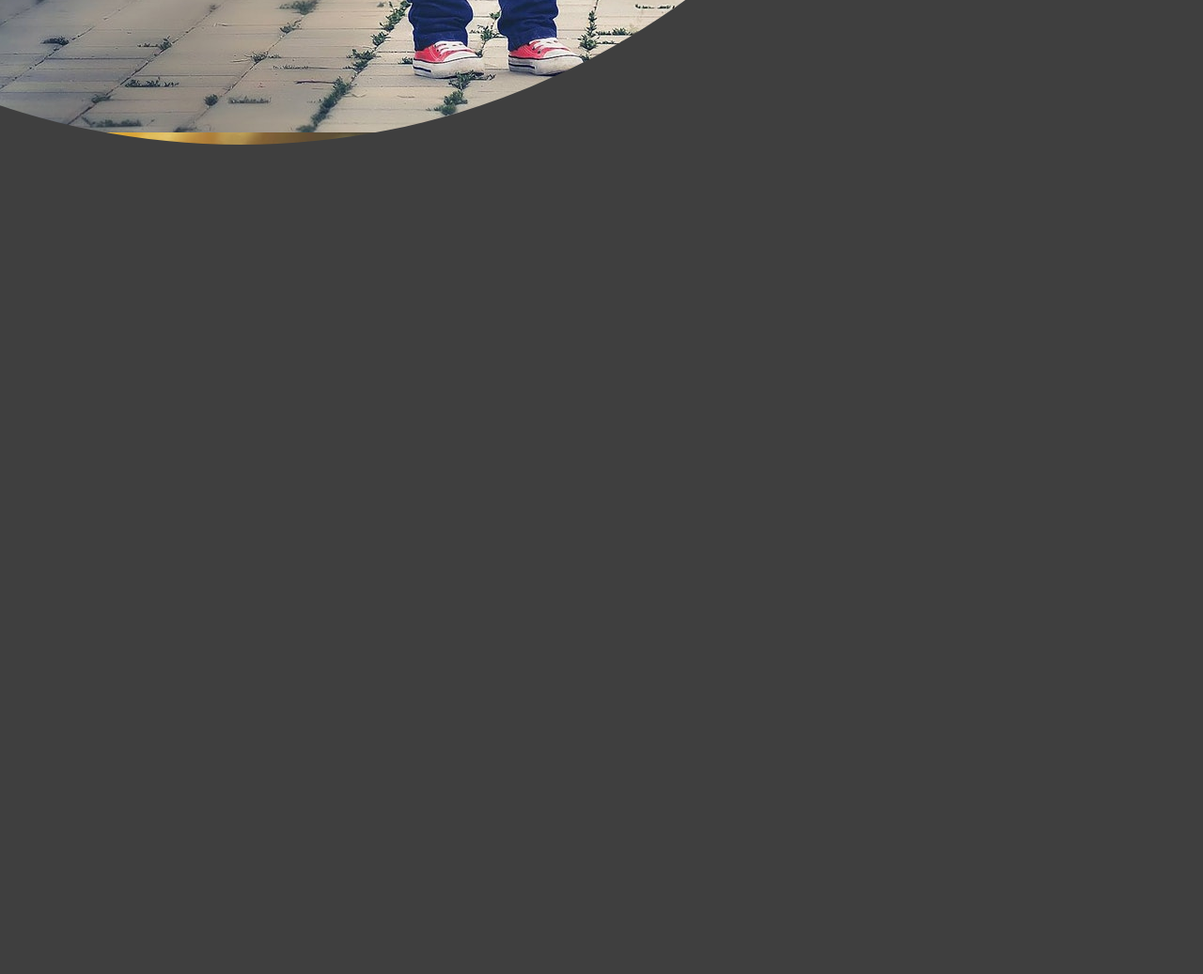
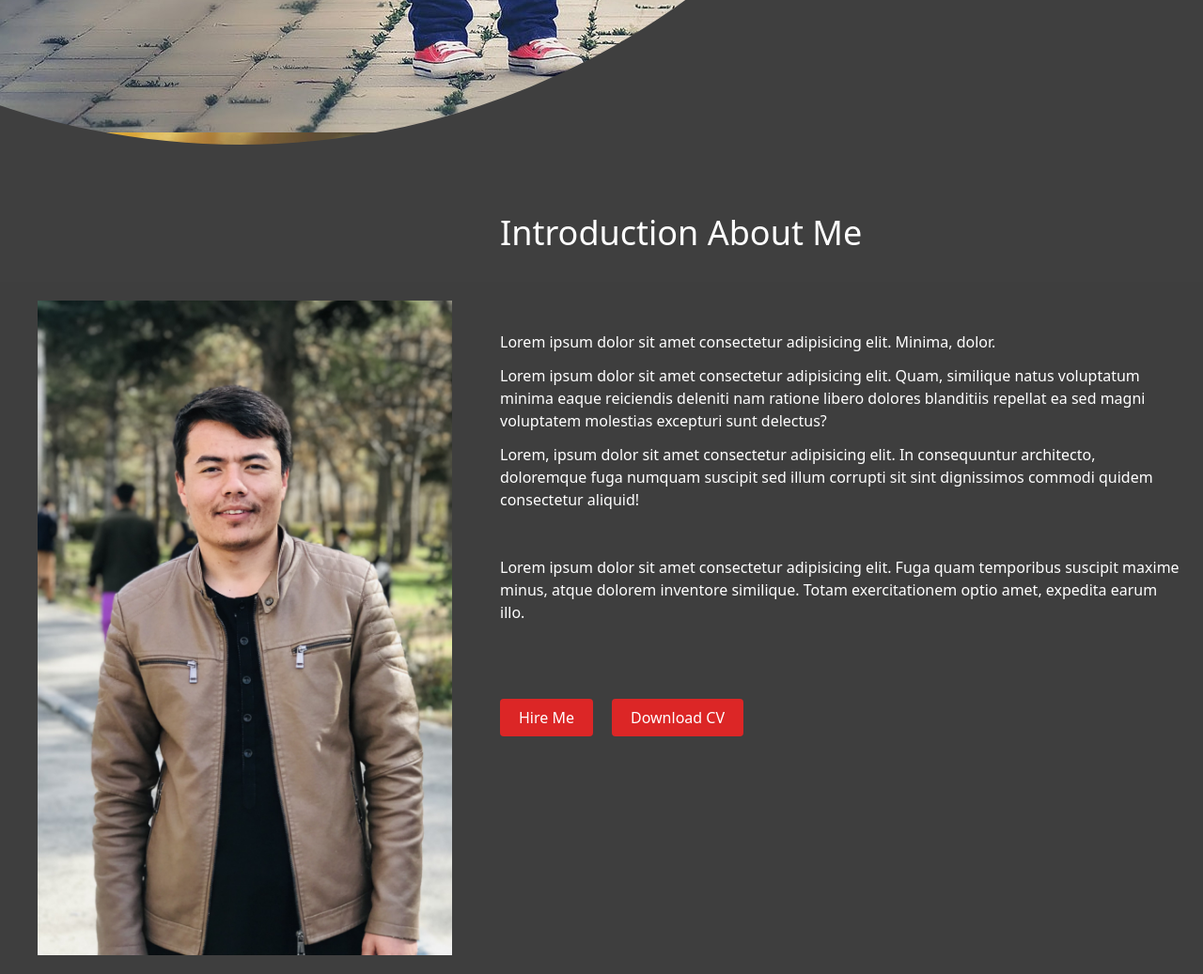
Before and after one commit to Hussainzada2022/navbar-with-tailwind, a website: page src/index.html in a window 1280 px wide. Shown: the part 700-1737 px from the top of the page at 94% size. Before the commit the page ends 1000 px from the top, so only its background shows below. Drawn offline with nearby package versions, Linux system fonts and the light colour scheme; files that its build step writes are made by us from their sources.

Commit message:
Introduction part

```diff
--- a/src/index.html
+++ b/src/index.html
@@ -45,6 +45,24 @@
       <a href="#" class="Hire-btn">Hire Me</a>
     </div>
   </div>
+
+  <div class="details">
+    <div class="photo-intro">
+      <img class="pic-intro" src="../public/myPhoto.jpg" alt="">
+    </div>
+    <div class="introduction">
+      <h2 class="title-intro">Introduction About Me</h2>
+      <p class="details-intro">Lorem ipsum dolor sit amet consectetur adipisicing elit. Minima, dolor.</p>
+      <p class="details-intro">Lorem ipsum dolor sit amet consectetur adipisicing elit. Quam, similique natus voluptatum minima eaque reiciendis deleniti nam ratione libero dolores blanditiis repellat ea sed magni voluptatem molestias excepturi sunt delectus?</p>
+      <p class="details-intro">Lorem, ipsum dolor sit amet consectetur adipisicing elit. In consequuntur architecto, doloremque fuga numquam suscipit sed illum corrupti sit sint dignissimos commodi quidem consectetur aliquid!</p>
+      <br>
+      <p class="details-intro">Lorem ipsum dolor sit amet consectetur adipisicing elit. Fuga quam temporibus suscipit maxime minus, atque dolorem inventore similique. Totam exercitationem optio amet, expedita earum illo.</p>
+      <div class="introBtn">
+        <button class="hireBtn">Hire Me</button>
+        <button class="dCV">Download CV</button>
+      </div>
+    </div>
+  </div>
  </section>
   <script src="./all.min.js"></script><!---It is font awsome-->
   <script src="./script.js"></script><!---It is my script code-->
--- a/src/input.css
+++ b/src/input.css
@@ -46,5 +46,31 @@
     .Hire-btn{
         @apply  bg-red-600 px-10 py-4 rounded ml-10 text-xl hover:bg-red-800
     }
-
+    .details{
+        @apply h-auto w-full bg-[#3e3e3ecc] md:flex text-white block relative
+    }
+    .photo-intro{
+        @apply md:w-[40%] md:h-[100%] w-[90%] mx-auto
+    }
+    .introduction{
+        @apply md:w-[60%] md:h-[100%] md:mt-10
+    }
+    .pic-intro{
+        @apply md:w-[90%] md:pr-5 md:py-5 md:ml-10 object-cover md:rounded
+    }
+    .title-intro{
+        @apply md:mx-5 md:my-10 text-4xl absolute -top-28 ml-5
+    }
+    .details-intro{
+        @apply md:mx-5 md:my-3 mx-5 mt-2
+    }
+    .introBtn{
+        @apply md:flex md:mt-20 mt-5
+    }
+    .hireBtn{
+        @apply bg-red-600 mx-5 px-5 py-2 rounded md:hover:bg-red-700
+    }
+    .dCV{
+        @apply bg-red-600 px-5 py-2 rounded md:hover:bg-red-700
+    }
 }
```
